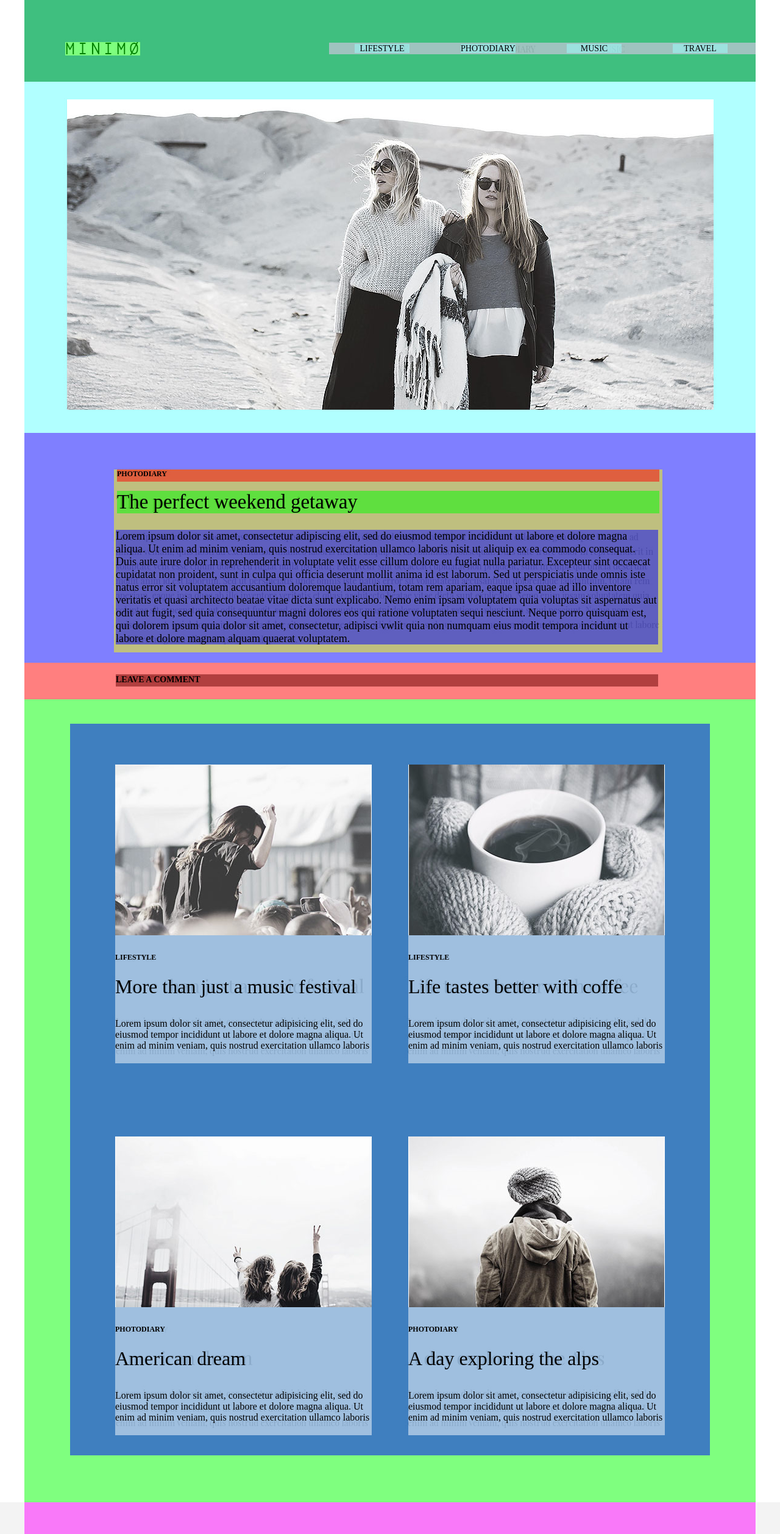
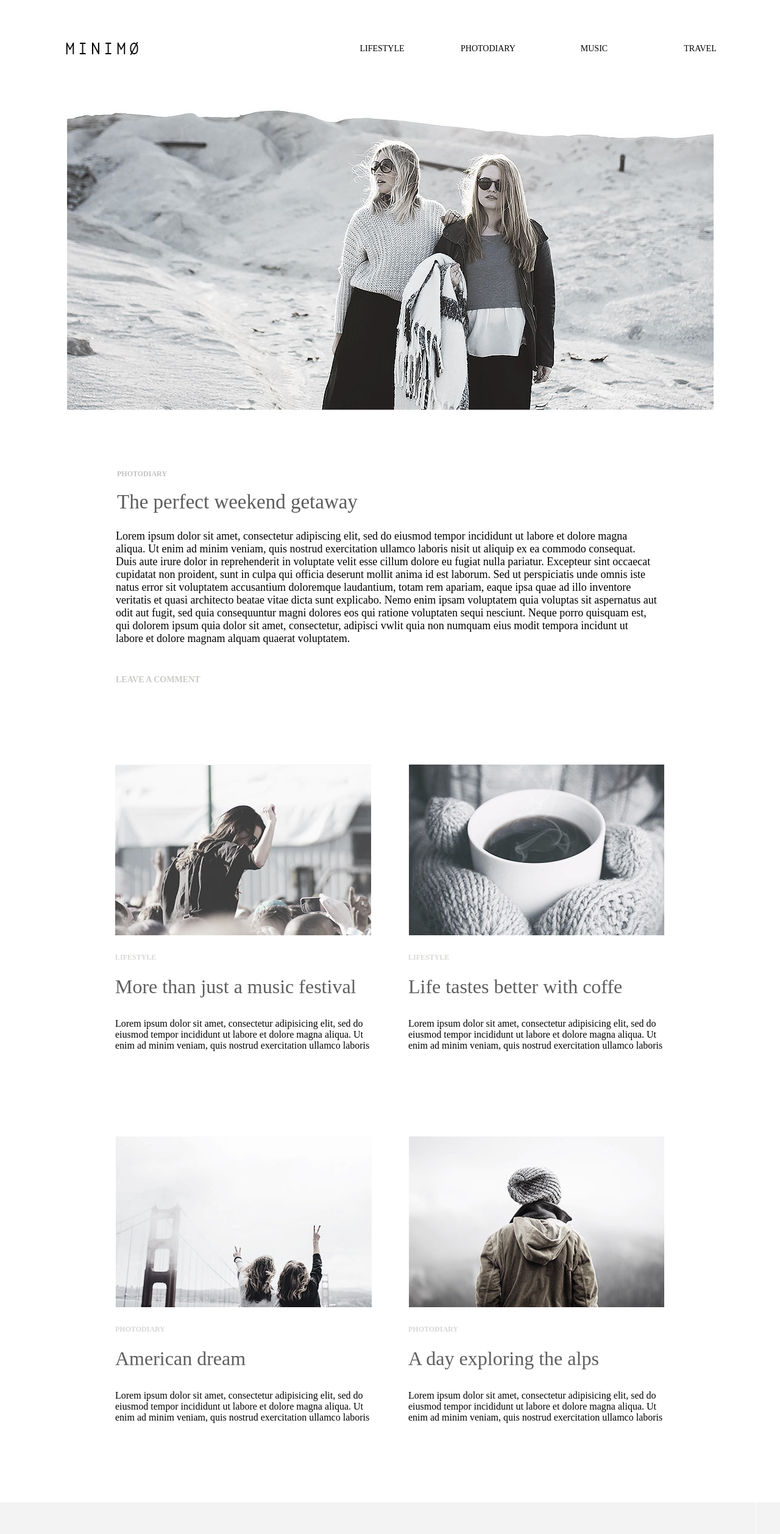
Before and after one commit to Cookiespex/minimablog, a plain HTML site: page index.html in a window 1280 px wide. Shown: the top 2516 px of the page at 61% size. Drawn offline with Linux system fonts and the light colour scheme.

Commit message:
Se termino pag principal

```diff
--- a/css/estilos.css
+++ b/css/estilos.css
@@ -17,7 +17,7 @@ header{
 	margin: auto;
 	width: 1200px;
 	height: 134px;
-	background: rgba(0,0,255,.5);
+	background: #ffffff;
 }
 #logo{
 	position: absolute;
@@ -25,7 +25,6 @@ header{
 	left: 67px;
 	width: 123px;
 	height: 22px;
-	background: rgba(255,0,0,.5);
 }
 /*=============================================
 BARRA DE NAVEGACION
@@ -35,7 +34,6 @@ nav{
 	margin: auto;
 	width: 1200px;
 	height: 134px;
-	background: rgba(0,255,0,.5);
 }
 nav ul{
 	position: relative;
@@ -43,7 +41,6 @@ nav ul{
 	left: 500px;
 	width: 700px;
 	height: 19px;
-	background: rgba(300,200,255,.5);
 }
 nav ul li{
 	position: relative;
@@ -53,7 +50,6 @@ nav ul li{
 	width: 90px;
 	height: 15px;
 	font-size: 14px;
-	background: rgba(155,255,355,.5);
 }
 /*=============================================
 SLIDE
@@ -63,7 +59,7 @@ SLIDE
 	margin: auto;
 	width: 1200px;
 	height: 576px;
-	background: rgba(100,255,255,.5);
+	background: #ffffff;
 }
 #slide ul{
 	position: relative;
@@ -71,7 +67,6 @@ SLIDE
 	left: 70px;
 	width: 1061px;
 	height: 509px;
-	background: rgba(400,255,255,.5);
 }
 /*=============================================
 PARRAFO
@@ -81,7 +76,7 @@ PARRAFO
 	margin: auto;
 	width: 1200px;
 	height: 377px;
-	background: rgba(0,0,255,.5);
+	background: #ffffff;
 }
 #paragrhap ul{
 	position: relative;
@@ -89,24 +84,24 @@ PARRAFO
 	left: 147px;
 	width: 900px;
 	height: 300px;
-	background: rgba(300,299,0,.5);
+
 }
 #paragrhap ul h3{
 	position: absolute;
 	width: 890px;
 	height: 20px;
+	color: #c1c1c1;
 	font-size: 12px;
 	margin: 0px 5px;
-	background: rgba(300,0,0,.5);
 }
 #paragrhap ul h1{
 	position: absolute;
 	width: 890px;
 	height: 37px;
+	color: #5c5c5c;
 	font-size: 33px;
 	font-weight: 100;
 	margin: 35px 5px;
-	background: rgba(0,300,0,.5);
 }
 #paragrhap ul p{
 	position: absolute;
@@ -115,7 +110,6 @@ PARRAFO
 	font-size: 18px;
 	top: 99px;
 	left: 3px;
-	background: rgba(0,0,300,.5);
 }
 /*=============================================
 TITULO
@@ -125,16 +119,17 @@ TITULO
 	margin: auto;
 	width: 1200px;
 	height: 60px;
-	background: rgba(255,0,0,.5);
+	background: #ffffff;
 }
 #titule ul{
 	position: relative;
 	width: 890px;
 	height: 20px;
+	color: #c9cac5;
 	font-size: 12px;
+	font-weight: 100;
 	top: 19px;
 	left: 150px;
-	background: rgba(100,0,0,.5);
 }
 /*=============================================
 SECCION
@@ -144,7 +139,7 @@ section{
 	margin: auto;
 	width: 1200px;
 	height: 1317px;
-	background: rgba(0,255,0,.5);
+	background: #ffffff;
 }
 section #sec ul{
 	position: relative;
@@ -152,7 +147,7 @@ section #sec ul{
 	left: 75px;
 	width: 1050px;
 	height: 1200px;
-	background: rgba(0,0,290,.5);:
+
 }
 section #sec ul li{
 	position: relative;
@@ -162,7 +157,6 @@ section #sec ul li{
 	margin: 60px 30px;
 	width: 421px;
 	height: 490px;
-	background: rgba(290,290,290,.5);
 }
 section #sec ul li img{
 	position: relative;
@@ -174,6 +168,7 @@ section #sec ul li h3{
 	top: 25px;
 	width: 421px;
 	height: 20px;
+	color: #d8d7d5;
 	font-size: 12px;
 }
 section #sec ul li h1{
@@ -182,6 +177,7 @@ section #sec ul li h1{
 	width: 421px;
 	height: 30px;
 	font-size: 32px;
+	color: #5f5f5f;
 	font-weight: 100;
 }
 section #sec ul li p{
@@ -199,7 +195,7 @@ BOTTOM
 	margin: auto;
 	width: 1200px;
 	height: 287px;
-	background: rgba(300,0,300,.5);
+	background: #f3f3f3;
 }
 #bottom ul{
 	position: relative;
@@ -207,7 +203,6 @@ BOTTOM
 	left: 383px;
 	width: 430px;
 	height: 175px;
-	background: rgba(255,255,255,.5);
 }
 #bottom ul li{
 	position: relative;
@@ -259,7 +254,7 @@ BOTTEM
 	margin: auto;
 	width: 1200px;
 	height: 648px;
-	background: rgba(0,300,255,.5);
+	background: #ffffff;
 }
 #bottem ul{
 	position: relative;
@@ -267,7 +262,6 @@ BOTTEM
 	left: 75px;
 	width: 1050px;
 	height: 570px;
-	background: rgba(0,0,290,.5);
 }
 #bottem ul li{
 	position: relative;
@@ -277,7 +271,6 @@ BOTTEM
 	margin: 0px 30px;
 	width: 421px;
 	height: 490px;
-	background: rgba(290,290,290,.5);
 }
 #bottem ul li img{
 	position: relative;
@@ -289,6 +282,7 @@ BOTTEM
 	top: 25px;
 	width: 421px;
 	height: 20px;
+	color: #d8d7d5;
 	font-size: 12px;
 }
 #bottem ul li h1{
@@ -297,6 +291,7 @@ BOTTEM
 	width: 421px;
 	height: 30px;
 	font-size: 32px;
+	color: #5f5f5f;
 	font-weight: 100;
 }
 #bottem ul li p{
@@ -314,7 +309,7 @@ BOTON
 	margin: auto;
 	width: 1200px;
 	height: 256px;
-	background: rgba(400,255,100,.5);
+	background: #ffffff;
 }
 #boton button{
 	position: relative;
@@ -335,7 +330,7 @@ footer{
 	margin: auto;
 	width: 1200px;
 	height: 99px;
-	background: rgba(255,100,300,.5);
+	background: #f3f3f3;
 }
 footer ul{
 	position: relative;
@@ -344,7 +339,6 @@ footer ul{
 	font-size: 16px;
 	top: 37px;
 	left: 150px;
-	background: rgba(0,100,0,.5);
 }
 footer ul#ti{
 	position: absolute;
@@ -352,7 +346,6 @@ footer ul#ti{
 	height: 20px;
 	top: 37px;
 	left: 987px;
-	background: rgba(255,0,0,.5);
 
 }
 footer ul#inc{
@@ -361,7 +354,6 @@ footer ul#inc{
 	height: 20px;
 	top: 37px;
 	left: 969px;
-	background: rgba(0,0,100,.5);
 }
 footer ul#inc li{
 	position: relative;
```
Also changed, not shown: music.html (added), travel.html (added).
